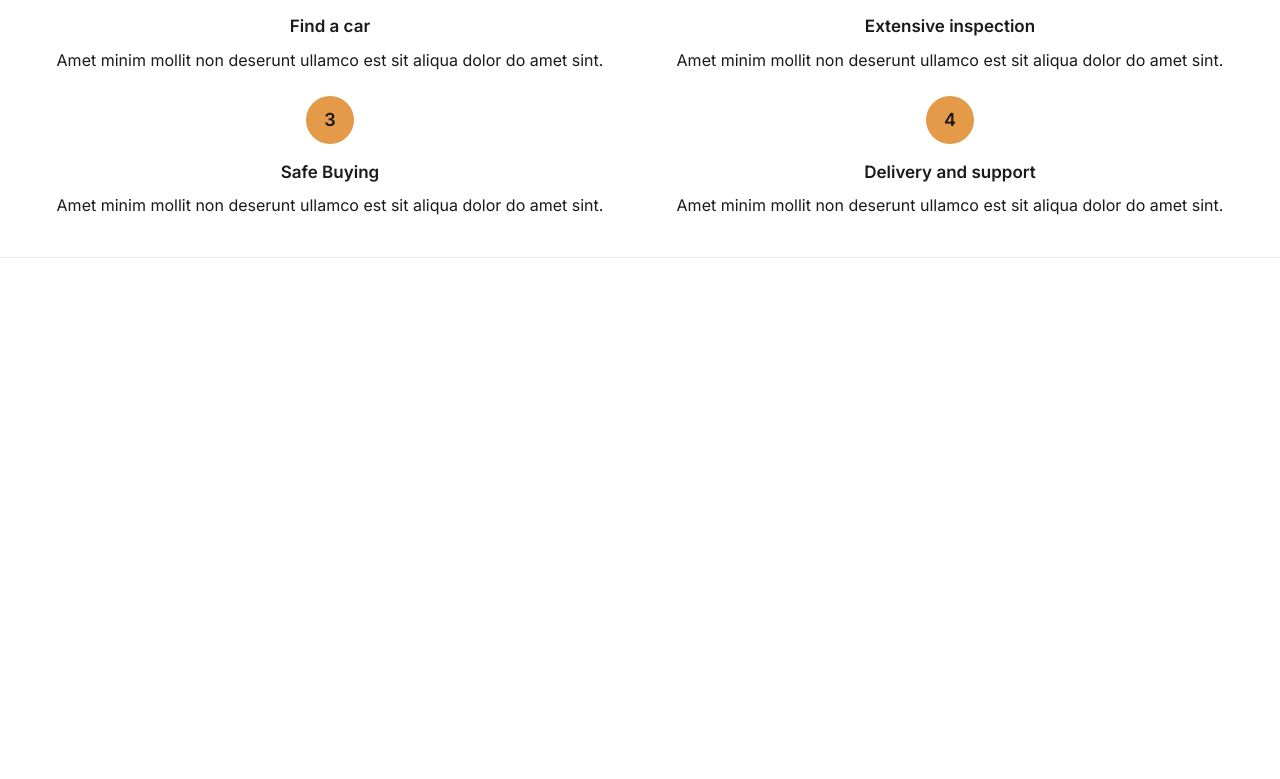
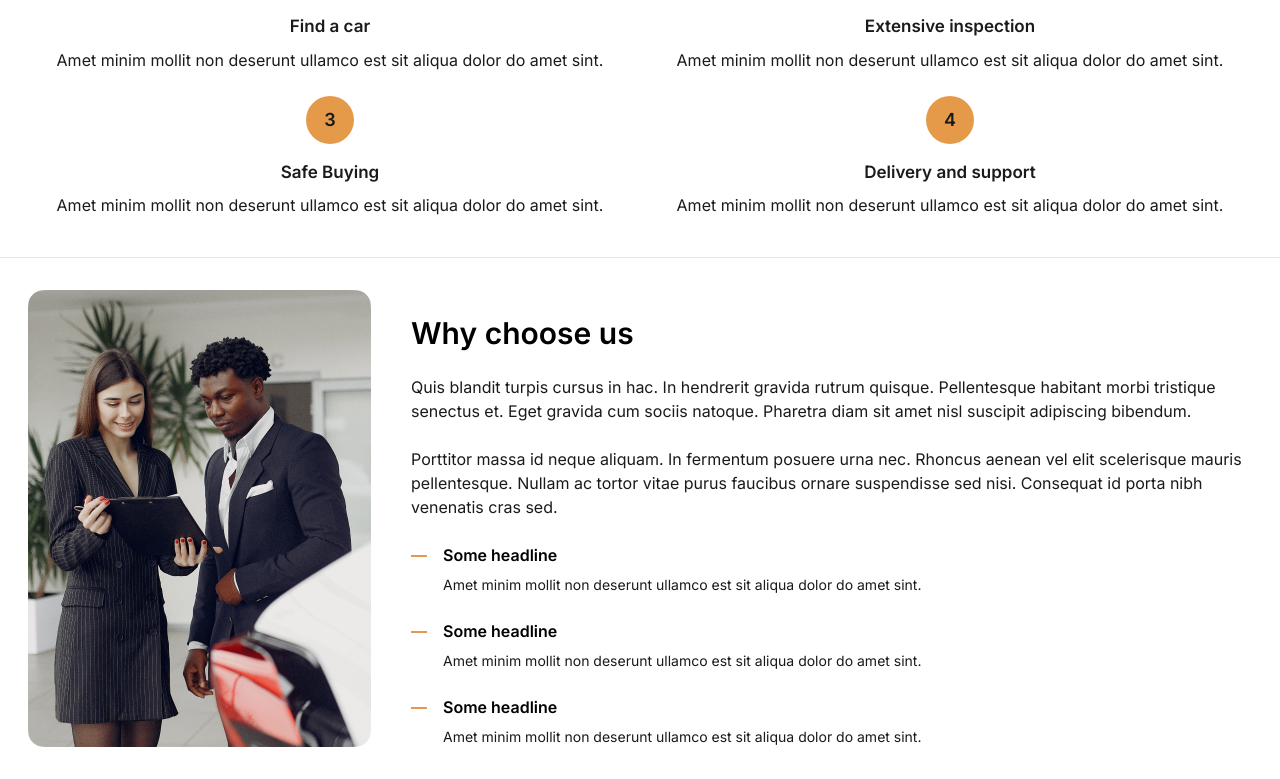
Before and after one commit to ahmetayyildiz66/ecars, a Vue app: page / in a window 1280 px wide. Shown: the part 2278-3057 px from the top of the page. Before the commit the page ends 2536 px from the top, so only its background shows below. Built offline with nearby package versions, Linux system fonts and the light colour scheme.

Commit message:
why us: mobile, tablet, and desktop

```diff
--- a/src/App.vue
+++ b/src/App.vue
@@ -20,6 +20,8 @@
     <div class="border-b">
       <EcHowWorks />
     </div>
+
+    <EcWhyUs />
   </div>
 </template>
 
@@ -32,6 +34,7 @@ import SpecialOffers from './components/SpecialOffers.vue';
 import EcBrowseBrand from './components/EcBrowseBrand.vue';
 import EcInquiry from './components/EcInquiry.vue';
 import EcHowWorks from './components/EcHowWorks.vue';
+import EcWhyUs from './components/EcWhyUs.vue';
 
 </script>
 
--- /dev/null
+++ b/src/components/EcWhyUs.vue
@@ -0,0 +1,48 @@
+<template>
+  <section class="container py-8 md:flex md:items-center text-base md:space-x-4 lg:space-x-[128px]">
+    <img src="../assets/whyUsMobile.png" alt="Why us mobile" />
+
+    <div class="md:pl-6 lg:max-w-[392px]">
+      <h2 class="text-3xl font-semibold my-6">Why choose us</h2>
+      <p class="text-gray-950">
+        Quis blandit turpis cursus in hac. In hendrerit gravida rutrum quisque.
+        Pellentesque habitant morbi tristique senectus et. Eget gravida cum sociis
+        natoque. Pharetra diam sit amet nisl suscipit adipiscing bibendum.
+      </p>
+      <p class="mt-6 text-gray-950">
+        Porttitor massa id neque aliquam. In fermentum posuere urna nec. Rhoncus
+        aenean vel elit scelerisque mauris pellentesque. Nullam ac tortor vitae
+        purus faucibus ornare suspendisse sed nisi. Consequat id porta nibh
+        venenatis cras sed.
+      </p>
+      <div class="mt-6 flex space-x-4">
+        <IconLine class="mt-3" />
+
+        <p class="flex flex-col space-y-2">
+          <span class="font-semibold text-base">Some headline</span>
+          <span class="text-sm text-gray-950">Amet minim mollit non deserunt ullamco est sit aliqua dolor do amet sint.</span>
+        </p>
+      </div>
+      <div class="mt-6 flex space-x-4">
+        <IconLine class="mt-3" />
+
+        <p class="flex flex-col space-y-2">
+          <span class="font-semibold text-base">Some headline</span>
+          <span class="text-sm text-gray-950">Amet minim mollit non deserunt ullamco est sit aliqua dolor do amet sint.</span>
+        </p>
+      </div>
+      <div class="mt-6 flex space-x-4">
+        <IconLine class="mt-3" />
+
+        <p class="flex flex-col space-y-2">
+          <span class="font-semibold text-base">Some headline</span>
+          <span class="text-sm text-gray-950">Amet minim mollit non deserunt ullamco est sit aliqua dolor do amet sint.</span>
+        </p>
+      </div>
+    </div>
+  </section>
+</template>
+
+<script lang="ts" setup>
+import IconLine from './icons/IconLine.vue';
+</script>
--- /dev/null
+++ b/src/components/icons/IconLine.vue
@@ -0,0 +1,11 @@
+<template>
+  <svg
+    width="16"
+    height="2"
+    viewBox="0 0 16 2"
+    fill="none"
+    xmlns="http://www.w3.org/2000/svg"
+  >
+    <rect width="16" height="2" fill="#E49A49" />
+  </svg>
+</template>
```
Also changed, not shown: src/assets/whyUsMobile.png (added).
